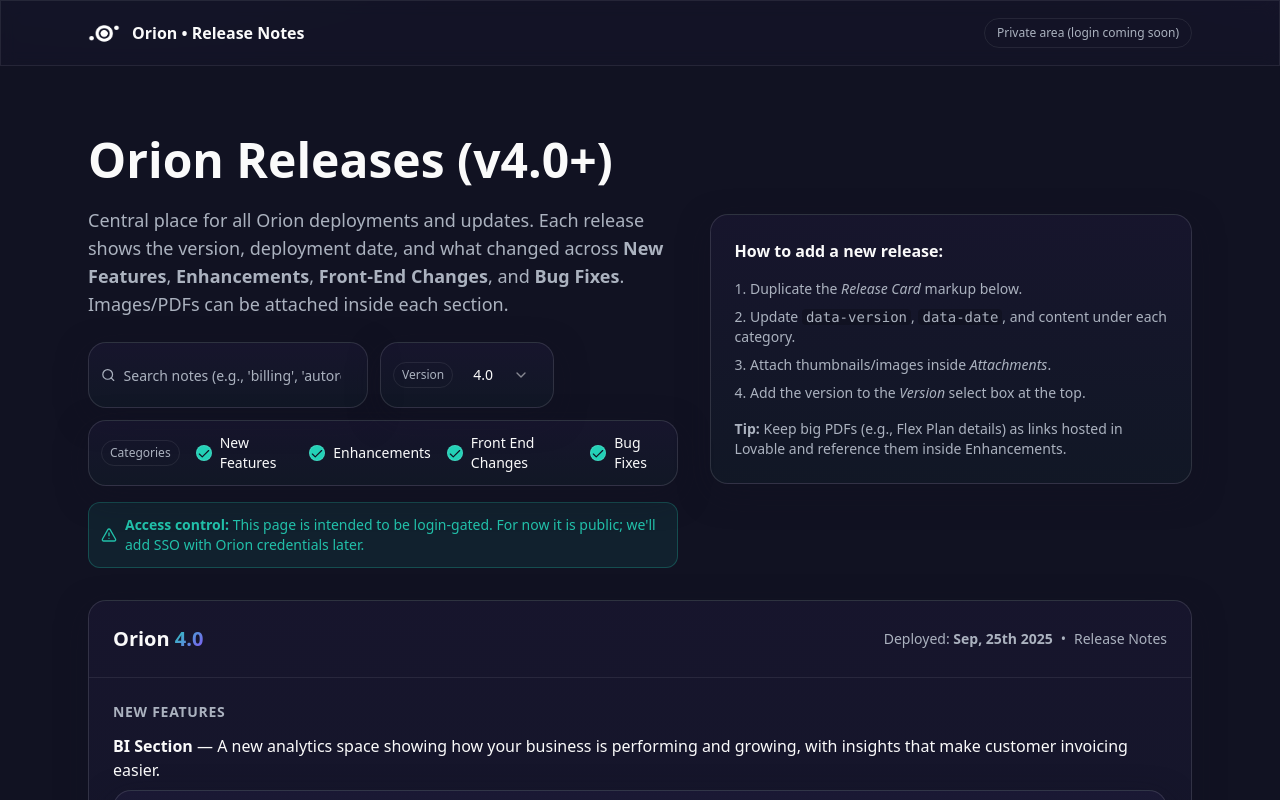
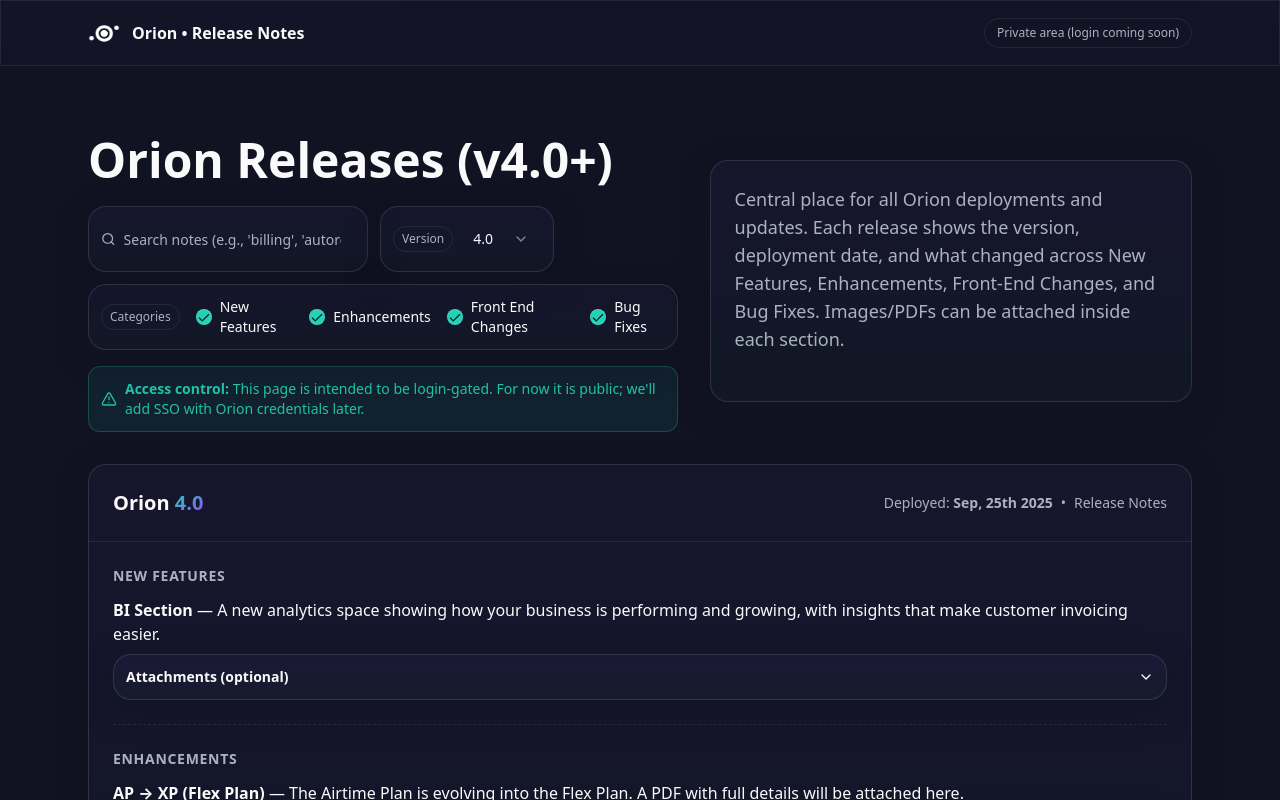
Before and after one commit to martinpawluszek/orion-release-ledger, a React (Vite) app: page / in a window 1280 px wide. Shown: the top 800 px of the page. Built offline with nearby package versions, Linux system fonts and the light colour scheme.

Commit message:
Update release notes description
Updated the description text on the main release notes page. Removed the "How to add a new release" section and replaced it with the general description of the page.

```diff
--- a/src/pages/Index.tsx
+++ b/src/pages/Index.tsx
@@ -68,9 +68,6 @@ const Index = () => {
             <h1 className="text-5xl font-bold leading-tight mb-4 text-[hsl(var(--text-primary))]">
               Orion Releases (v4.0+)
             </h1>
-            <p className="text-[hsl(var(--text-secondary))] text-lg mb-6">
-              Central place for all Orion deployments and updates. Each release shows the version, deployment date, and what changed across <strong>New Features</strong>, <strong>Enhancements</strong>, <strong>Front‑End Changes</strong>, and <strong>Bug Fixes</strong>. Images/PDFs can be attached inside each section.
-            </p>
 
             <FilterControls
               searchQuery={searchQuery}
@@ -83,15 +80,9 @@ const Index = () => {
           </div>
 
           <div className="orion-surface p-6">
-            <h3 className="font-semibold mb-4 text-[hsl(var(--text-primary))]">How to add a new release:</h3>
-            <ol className="space-y-2 text-sm text-[hsl(var(--text-secondary))]">
-              <li>1. Duplicate the <em>Release Card</em> markup below.</li>
-              <li>2. Update <code className="bg-black/20 px-1 rounded">data-version</code>, <code className="bg-black/20 px-1 rounded">data-date</code>, and content under each category.</li>
-              <li>3. Attach thumbnails/images inside <em>Attachments</em>.</li>
-              <li>4. Add the version to the <em>Version</em> select box at the top.</li>
-            </ol>
-            <p className="text-[hsl(var(--text-secondary))] text-sm mt-4 mb-0">
-              <strong>Tip:</strong> Keep big PDFs (e.g., Flex Plan details) as links hosted in Lovable and reference them inside Enhancements.
+            <p className="text-[hsl(var(--text-secondary))] text-lg mb-6">
+              Central place for all Orion deployments and updates.
+              Each release shows the version, deployment date, and what changed across New Features, Enhancements, Front‑End Changes, and Bug Fixes. Images/PDFs can be attached inside each section.
             </p>
           </div>
         </section>
```
